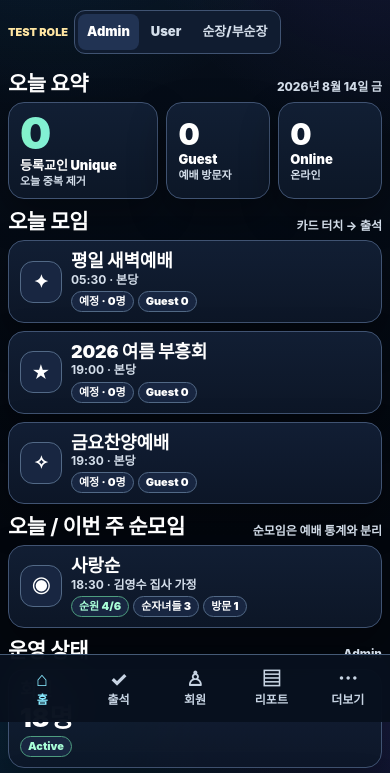
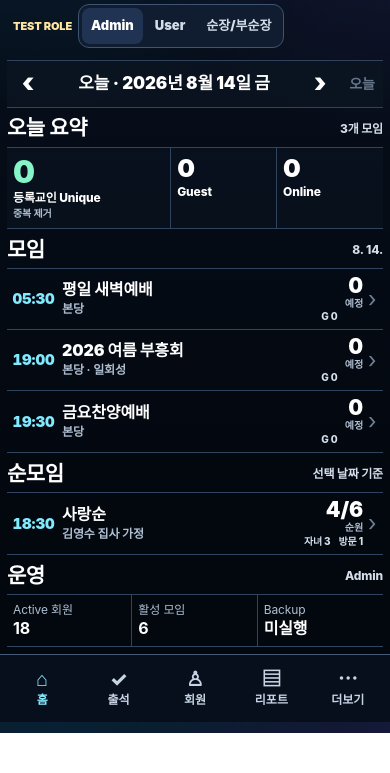
Before and after one commit to aimhighjb/church-attendance-demo, a plain HTML site: page app-v1/index.html in a window 390 px wide. Shown: the part 122-895 px from the top of the page. After the commit the page ends 855 px from the top, so only its background shows below. Drawn offline with Linux system fonts and the light colour scheme.

Commit message:
Enable date-aware dense iPhone redesign

```diff
--- a/app-v1/index.html
+++ b/app-v1/index.html
@@ -10,6 +10,7 @@
   <link rel="manifest" href="manifest.webmanifest" />
   <title>교회 출석관리 통합 Test v1</title>
   <link rel="stylesheet" href="styles.css" />
+  <link rel="stylesheet" href="redesign-v2.css" />
 </head>
 <body>
   <div id="app"></div>
@@ -25,5 +26,6 @@
   <script src="app-6b.js"></script>
   <script src="app-6c.js"></script>
   <script src="app-6d.js"></script>
+  <script src="redesign-v2.js"></script>
 </body>
 </html>
```
